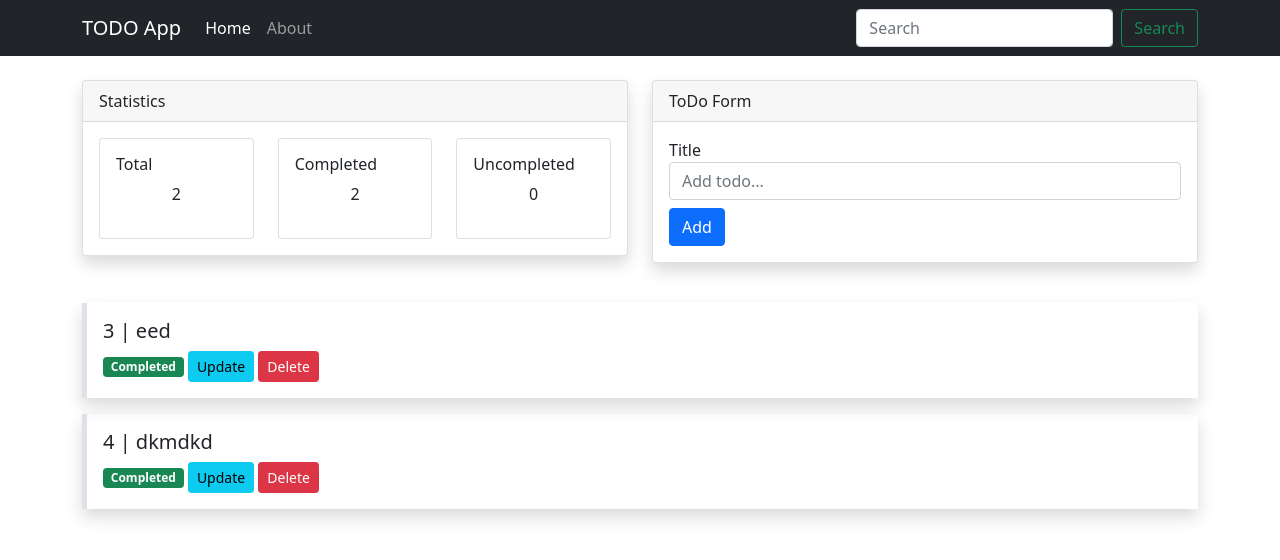
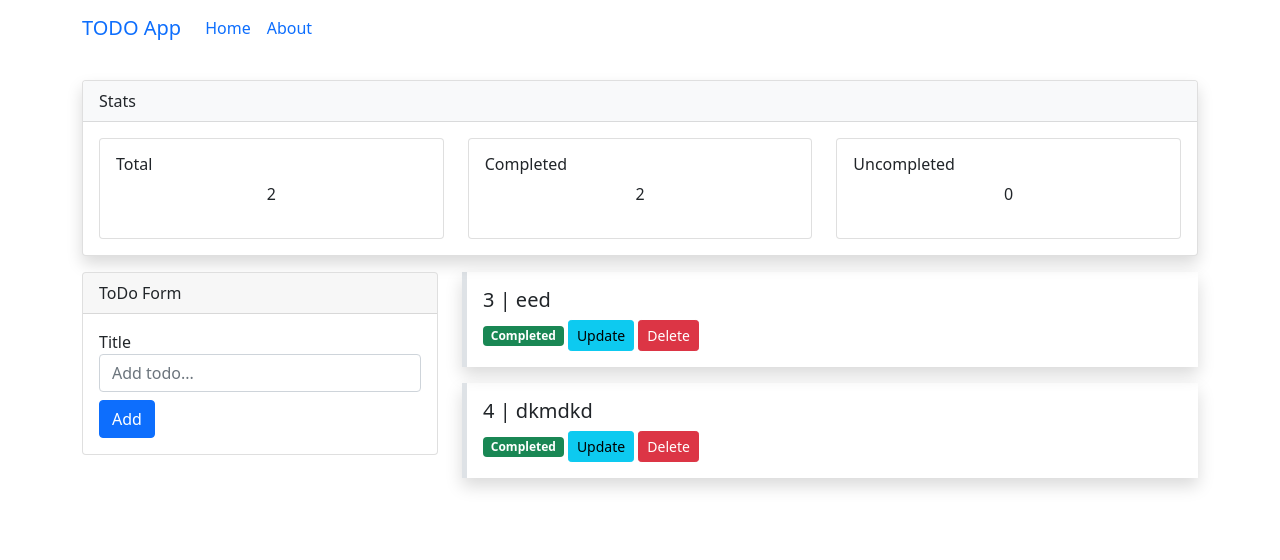
Before and after one commit to malikiyanda/python_flask_todo, a Flask app: page / in a window 1280 px wide. Shown: the top 560 px of the page. Run offline with Flask 2, Linux system fonts and the light colour scheme; data comes from the database, SQL or seed files in the repository; both versions use the stored data as it was after the commit.

Commit message:
restructure

```diff
--- a/templates/dashboard/about.html
+++ b/templates/dashboard/about.html
@@ -1,5 +1,7 @@
 {% extends 'partials/base.html' %}
-{% block title %} About {% endblock%}
+{% block title %} More {% endblock%}
 {% block content %}
-<h1>About Page </h1>
+<div class="container">
+<h6>Add more functionality.... </h1>
+</div>
 {% endblock%}
--- a/templates/dashboard/index.html
+++ b/templates/dashboard/index.html
@@ -3,9 +3,9 @@
 {% block content %}
 <div class="container">
     <div class="row">
-    <div class="col-md-6">
+    <div class="">
         <div class="card shadow">
-            <div class="card-header">Statistics</div>
+            <div class="card-header bg-light">Stats</div>
             <div class="card-body">
                 <div class="row">
                     <div class="col-md-4">
@@ -36,8 +36,9 @@
             </div>
         </div>
     </div>
-    <div class="col-md-6">
-        <div class="card shadow">
+    <div class="col-sm-4">
+        <div class="mt-3">
+            <div class="card ">
                 <div class="card-header">ToDo Form</div>
                 <div class="card-body">
                     <form action="/add" method="POST">
@@ -57,14 +58,9 @@
                         </form>
                     </div>
                 </div>
-
         </div>
     </div>
-
-    {% if total_todo == 0 %}
-    <marquee class="mt-3 display-6" behavior = "" direction="">No Todo in Database.... Create new Todo in Todo form</marquee>
-    {% endif %}<br />
-
+    <div class="col-sm-8">
         {% for todo in todo_list %}
         <div class="border-start border-5 mt-3 shadow " >
             <div class="card-body">
@@ -79,6 +75,16 @@
             </div>
         </div>
         {% endfor %}
+        </div>
+    </div>
+
+    {% if total_todo == 0 %}
+    <marquee class="mt-3 display-6" behavior = "" direction="">No Todo in Database.... Create new Todo in Todo form</marquee>
+    {% endif %}<br />
+
+
+
+
 
 
 </div>
--- a/templates/partials/nav.html
+++ b/templates/partials/nav.html
@@ -1,4 +1,4 @@
-<nav class="navbar navbar-expand-lg navbar-dark bg-dark">
+<nav class="navbar navbar-expand-lg navbar .bg-gradient-light">
     <div class="container">
       <a class="navbar-brand" href="{{url_for('index')}}">TODO App</a>
       <button class="navbar-toggler" type="button" data-bs-toggle="collapse" data-bs-target="#navbarSupportedContent" aria-controls="navbarSupportedContent" aria-expanded="false" aria-label="Toggle navigation">
@@ -13,10 +13,10 @@
             <a class="nav-link" href="{{url_for('about')}}">About</a>
           </li>
         </ul>
-        <form class="d-flex">
+        <!-- <form class="d-flex">
           <input class="form-control me-2" type="search" placeholder="Search" aria-label="Search">
           <button class="btn btn-outline-success" type="submit">Search</button>
-        </form>
+        </form> -->
       </div>
     </div>
   </nav>
```
Also changed, not shown: instance/db.sqlite. Lines whose indentation alone changed are shown as unchanged.
